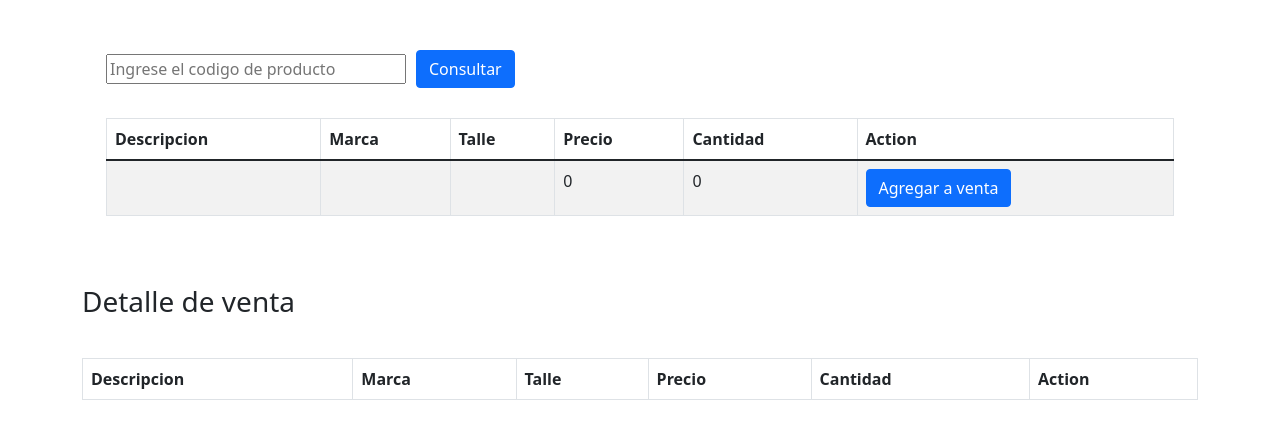
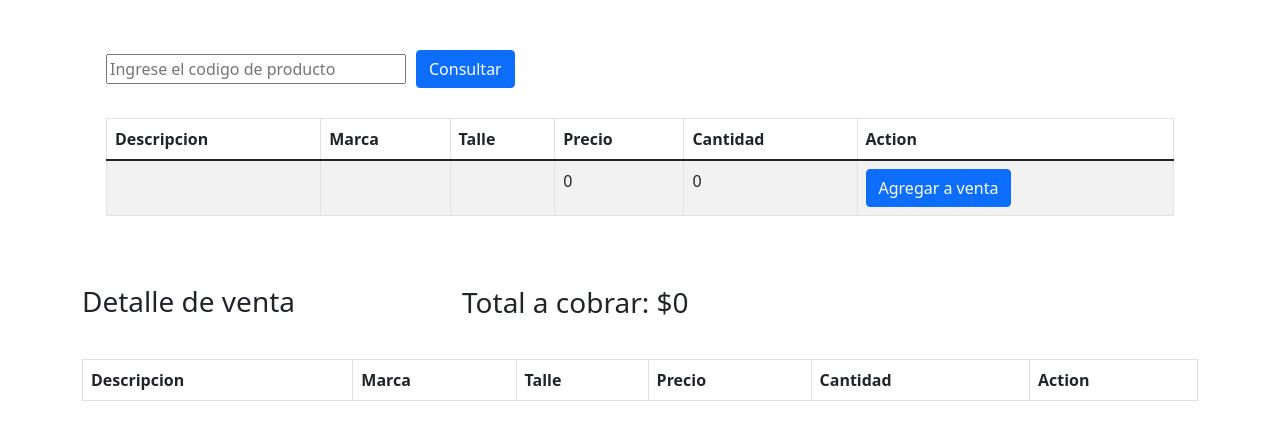
Before and after one commit to ldato/tienda_Leones_Front, a React (Create React App) app: page / in a window 1280 px wide. Shown: the top 440 px of the page. Built offline with nearby package versions, Linux system fonts and the light colour scheme.

Commit message:
Se agrego componente TotalVenta que renderiza importe total

```diff
--- a/src/App.js
+++ b/src/App.js
@@ -4,6 +4,7 @@ import "bootstrap/dist/css/bootstrap.css";
 import "./App.css";
 import Buscador from "./components/Buscador";
 import TablaProducto from "./components/TablaProducto";
+import TotalVenta from "./components/TotalVenta";
 // import TablaProducto from "./components/TablaProducto";
 
 
@@ -53,8 +54,11 @@ function App(props) {
                     <Col xs={12} className="centrar-contenido"><Buscador callback={getResponse} add={addVenta} /></Col>
                 </Row>
                 <Row className="espacio-superior">
+                    <Col xs={4}>
+                        <h3>Detalle de venta</h3>
+                    </Col>
                     <Col>
-                        <h3>Detalle de venta</h3>
+                    <TotalVenta listaVender={venta} />
                     </Col>
                 </Row>
                 <Row className="espacio-superior3">
@@ -62,6 +66,11 @@ function App(props) {
                         <TablaProducto listaVenta={venta} borrar={removeVenta} />
                     </Col>
                 </Row>
+                {/* <Row className="espacio-superior3">
+                    <Col>
+                        <TotalVenta listaVender={venta} />
+                    </Col>
+                </Row> */}
             </Container>
         </>
     )
--- /dev/null
+++ b/src/components/TotalVenta.js
@@ -0,0 +1,28 @@
+import React from "react";
+import "bootstrap/dist/css/bootstrap.css";
+import "../App.css";
+import { Col, Row } from "react-bootstrap";
+
+
+function TotalVenta(props) {
+    const { listaVender } = props;
+    let suma = 0;
+
+    for (let i = 0; i < listaVender.length; i++) {
+        suma = suma + listaVender[i][0].precio;
+        console.log(listaVender);
+    }
+
+
+    return (
+
+        <Row className="espacio-superior3">
+            <Col>
+                <h3>Total a cobrar: ${suma}</h3>
+            </Col>
+        </Row>
+
+    )
+}
+
+export default TotalVenta;
```
